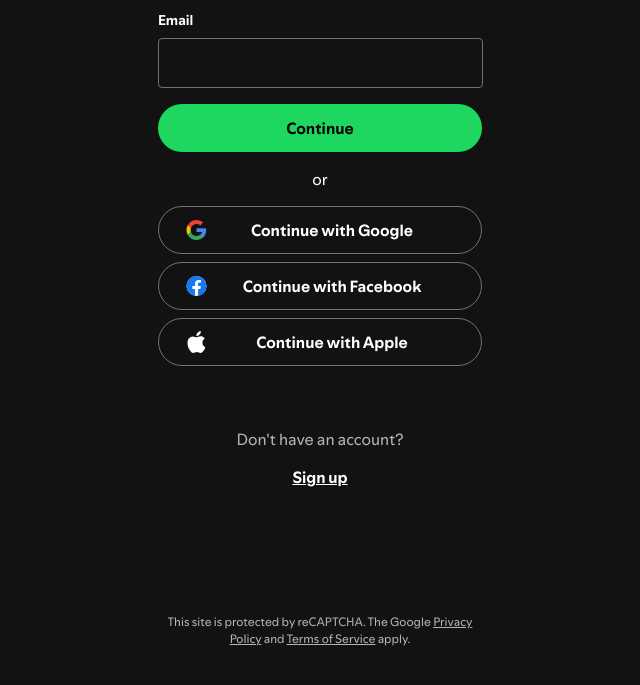
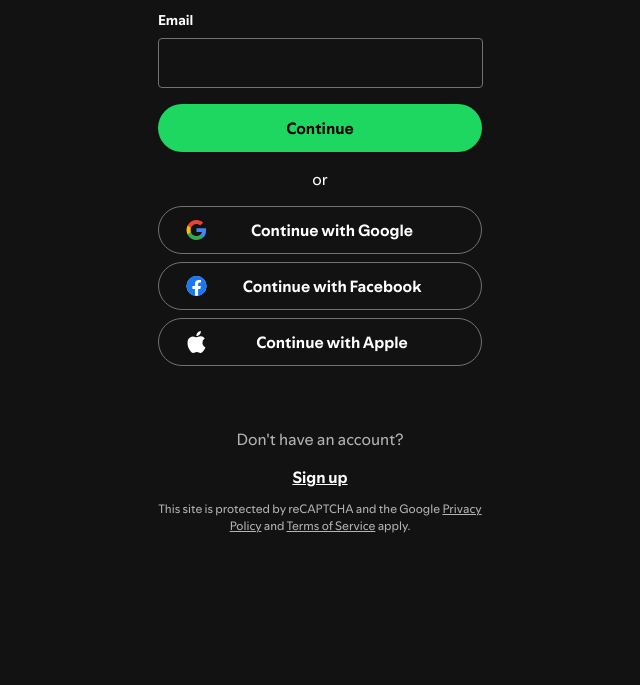
Before and after one commit to janmartelanc/Spotify-login-page-clone, a plain HTML site: page Spotify_page_clone/spotify.html in a window 1280 px wide. Shown: the part 241-926 px from the top of the page, without its empty margins (320-960 px from the left). Before the commit the page ends 888 px from the top, so only its background shows below. Drawn offline with Linux system fonts and the light colour scheme.

Commit message:
Div "konec" fix

```diff
--- a/Spotify_page_clone/spotify.html
+++ b/Spotify_page_clone/spotify.html
@@ -45,7 +45,7 @@
       <div id="reg">
         <a href="spotifysighnup.html">Sign up</a>
       </div>
-      <div id="konec">This site is protected by reCAPTCHA. The Google <a href="https://policies.google.com/privacy">Privacy<br>Policy</a> and <a href="https://policies.google.com/terms">Terms of Service</a> apply.</div>
+      <div id="konec">This site is protected by reCAPTCHA and the Google <a href="https://policies.google.com/privacy">Privacy<br>Policy</a> and <a href="https://policies.google.com/terms">Terms of Service</a> apply.</div>
     </div>
   </body>
 </html>
--- a/Spotify_page_clone/spotifycss.css
+++ b/Spotify_page_clone/spotifycss.css
@@ -1,6 +1,7 @@
 body {
     background-color: #121212;
     margin: 0;
+    display: flex;
 }
 #logo {
     width: 32px;
@@ -121,7 +122,7 @@ label {
     font-size: 16px;
     text-align: center;
     font-weight: 700;
-    margin-bottom: 125px;
+    margin-bottom: 270px;
     font-family: 'Spotifybold', sans-serif;
 }
 #reg a {
@@ -139,6 +140,8 @@ label {
     font-weight: 400;
     width: 100%;
     font-family: 'Spotifyregular', sans-serif;
+    position: fixed;
+    bottom: 25px;
 }
 #konec a {
     text-decoration: underline;
--- a/Spotify_page_clone/spotifyloginkodacss.css
+++ b/Spotify_page_clone/spotifyloginkodacss.css
@@ -128,6 +128,8 @@ body {
     font-weight: 400;
     width: 100%;
     font-family: 'Spotifyregular', sans-serif;
+    position: fixed;
+    bottom: 25px;
 }
 #konec a {
     text-decoration: underline;
--- a/Spotify_page_clone/spotifysignupcss.css
+++ b/Spotify_page_clone/spotifysignupcss.css
@@ -126,7 +126,7 @@ label {
 }
 #reg {
     text-align: center;
-    margin-bottom: 125px;
+    margin-bottom: 270px;
 }
 #reg a {
     color: white;
@@ -145,6 +145,8 @@ label {
     text-align: center;
     width: 100%;
     font-family: 'Spotifyregular', sans-serif;
+    position: fixed;
+    bottom: 25px;
 }
 #konec a {
     text-decoration: underline;
```
